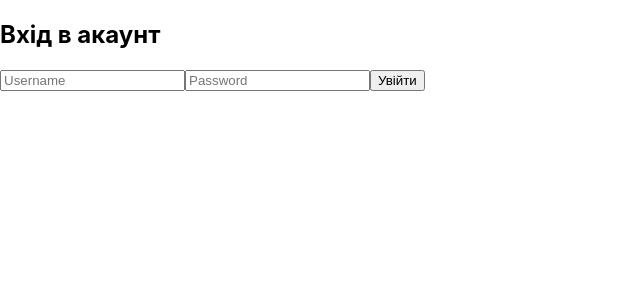
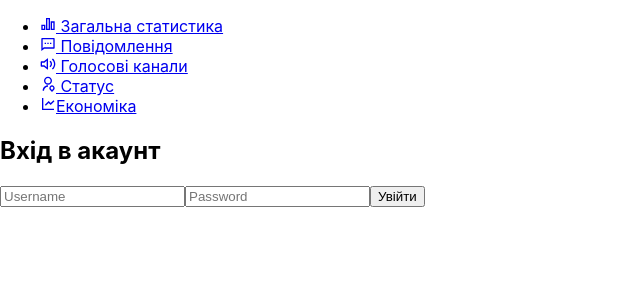
Before and after one commit to GoITeens-Projects/femida-statistics, a React (Create React App) app: page / in a window 1280 px wide. Shown: the top 300 px of the page, without its empty margins (0-640 px from the left). Built offline with nearby package versions, Linux system fonts and the light colour scheme.

Commit message:
navigation logic

```diff
--- a/src/components/App.jsx
+++ b/src/components/App.jsx
@@ -1,11 +1,12 @@
 import { NavLink, Outlet } from "react-router-dom";
 import { Status } from "../pages/Status";
 import Login from "./Login/Login";
+import { Navigation } from "./Navigation/Navigation";
 
 export const App = () => {
   return (
     <>
-
+     <Navigation/>
 
       <Outlet />
     </>
--- a/src/components/Navigation/Navigation.jsx
+++ b/src/components/Navigation/Navigation.jsx
@@ -1 +1,19 @@
 import styles from './Navigation.module.css';
+import { NavLink } from 'react-router-dom';
+import {RiBarChart2Line,
+        RiMessage2Line,
+        RiVolumeUpLine,
+        RiUserLocationLine,
+        RiLineChartLine} from 'react-icons/ri'
+
+export const Navigation = () => {
+    return <div>
+        <ul>
+            <li><NavLink to="/Overview"><RiBarChart2Line/> Загальна статистика</NavLink></li>
+            <li><NavLink to="/messages"><RiMessage2Line/> Повідомлення</NavLink></li>
+            <li><NavLink to="/voice"><RiVolumeUpLine/> Голосові канали</NavLink></li>
+            <li><NavLink to="/status"><RiUserLocationLine/> Статус</NavLink></li>
+            <li><NavLink to="/economic"><RiLineChartLine/>Економіка</NavLink></li>
+        </ul>
+    </div>
+}
```
Also changed, not shown: src/router/router.jsx (+20 -16 lines).
